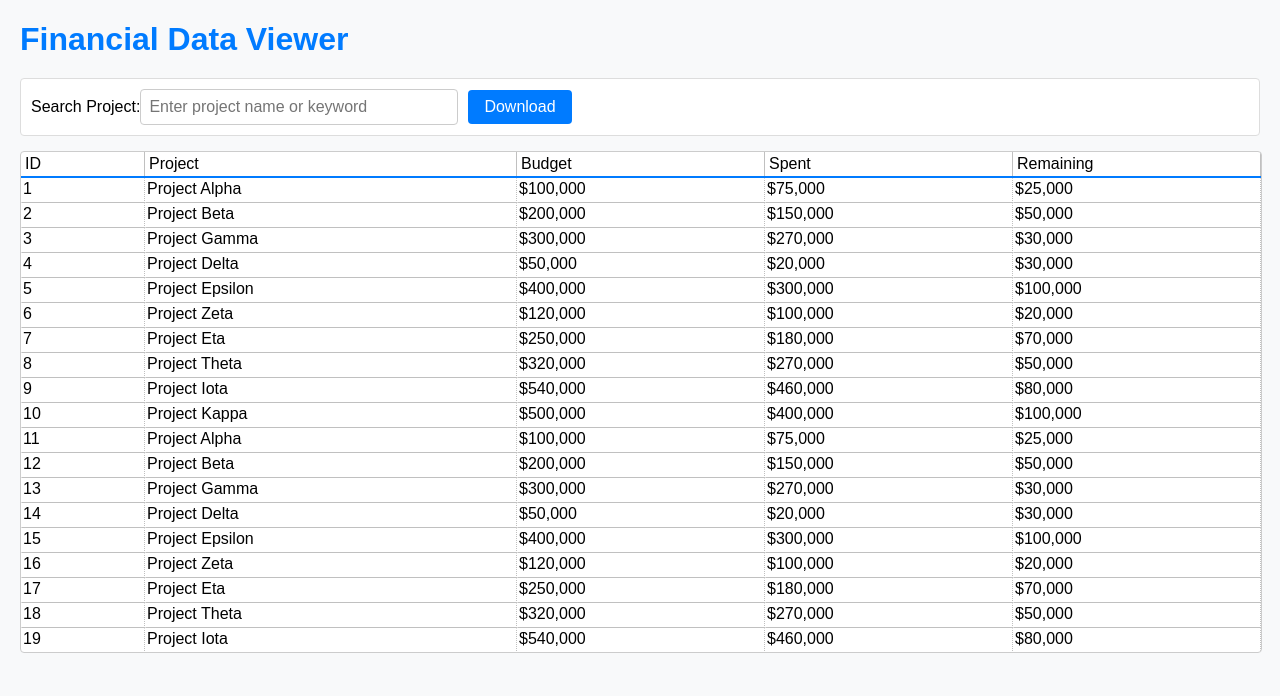
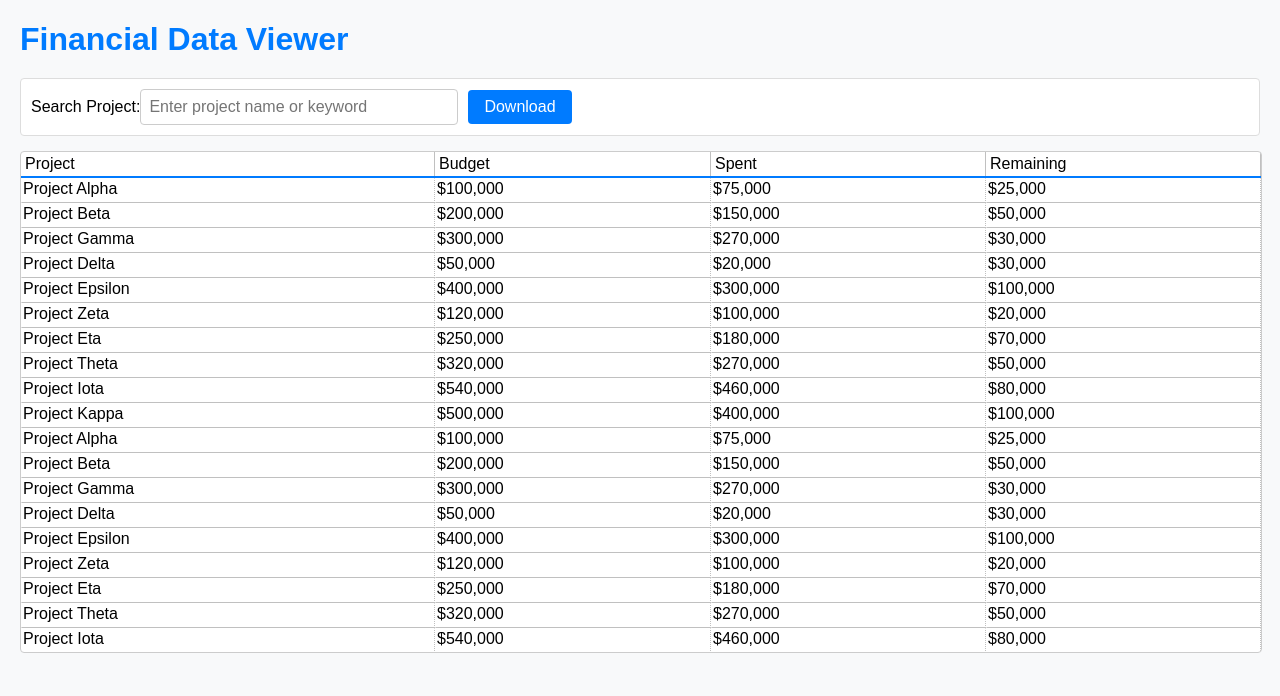
Before and after one commit to chia0425/PhpWeb, a PHP site: page /icor/icor.php in a window 1280 px wide. Shown: the top 696 px of the page. Run offline with PHP 8.4, Linux system fonts and the light colour scheme.

Commit message:
hide id column

```diff
--- a/icor/icor.php
+++ b/icor/icor.php
@@ -128,6 +128,10 @@
         .slick-header {
             border-bottom: 2px solid #007bff;
         }
+        /* Custom CSS to hide the column */
+        .slick-column-hidden {
+        display: none !important;
+        }
     </style>
 </head>
 <body>
@@ -174,7 +178,7 @@
 
         // Column definitions for SlickGrid
         const columns = [
-            { id: "id", name: "ID", field: "id", width: 50 },
+            { id: "id", name: "ID", field: "id", width: 50, cssClass: "hidden-column" }, // Set visible to false
             { id: "project", name: "Project", field: "project", width: 150 },
             { id: "budget", name: "Budget", field: "budget", width: 100 },
             { id: "spent", name: "Spent", field: "spent", width: 100 },
@@ -192,6 +196,9 @@
 
         // Initialize SlickGrid
         let grid = new Slick.Grid("#grid", financialData, columns, options);
+        // Hide the 'id' column explicitly after the grid is initialized
+        grid.setColumns(columns.filter(col => col.id !== 'id'));
+
 
         // Search functionality
         document.getElementById("search-input").addEventListener("input", function () {
@@ -202,6 +209,7 @@
             grid.setData(filteredData);
             grid.render();
         });
+
 
         // Download functionality
         document.getElementById("download-btn").addEventListener("click", function () {
```
